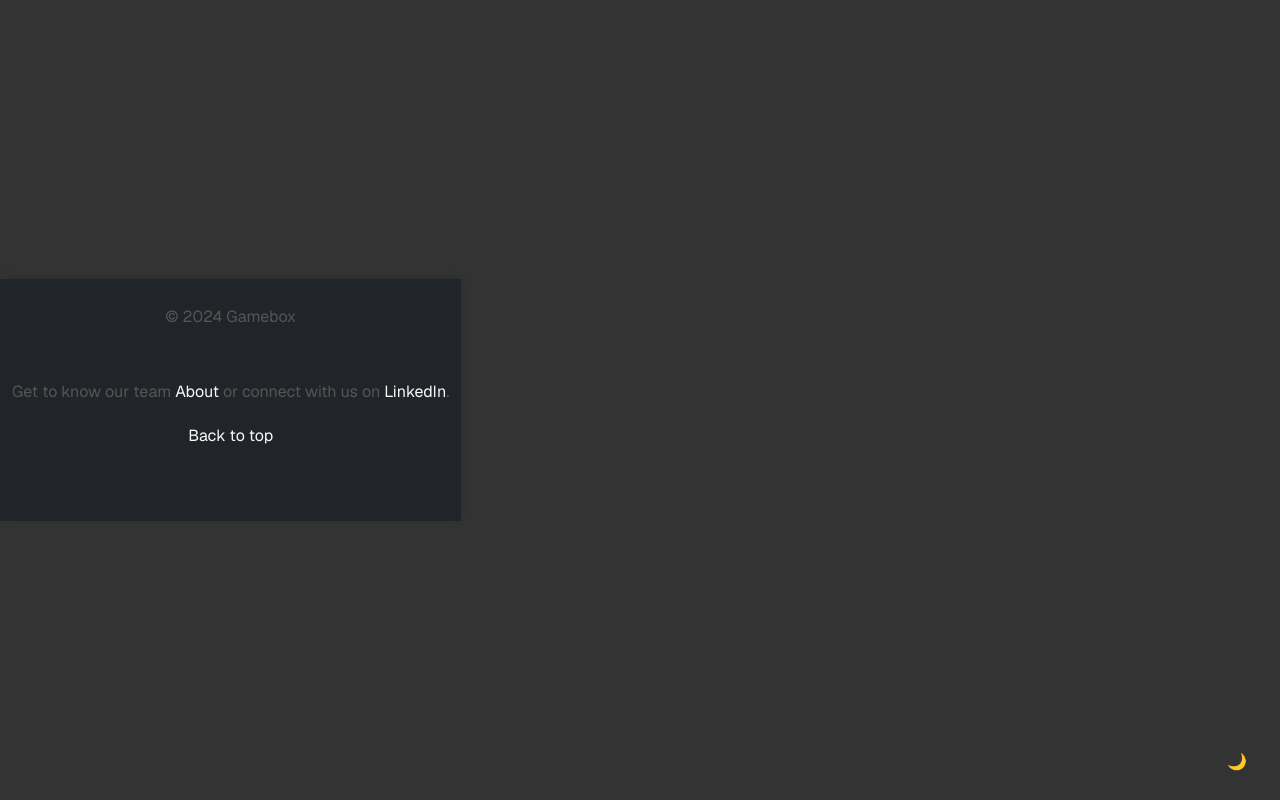
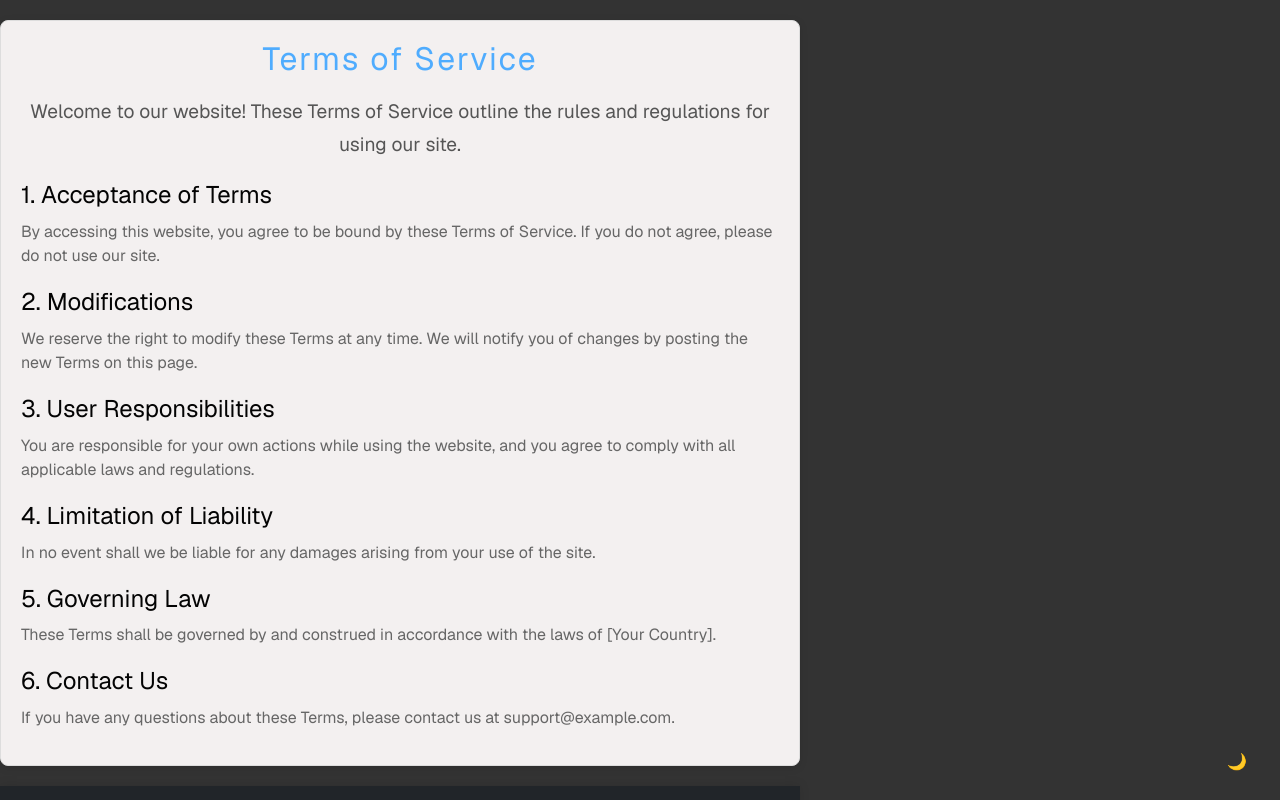
Before and after one commit to Kirknasty54/Gamebox, a React (Vite) app in the folder front_end/our-front-end-react/: page /terms in a window 1280 px wide. Shown: the top 800 px of the page. Built offline with nearby package versions, Linux system fonts and the light colour scheme.

Commit message:
TermsOfService

```diff
--- a/front_end/our-front-end-react/src/App.jsx
+++ b/front_end/our-front-end-react/src/App.jsx
@@ -9,6 +9,7 @@ import LandingPage from './Pages/LandingPage';
 import Footer from './Components/Footer';
 import Profile from './Pages/Profile';
 import Privacy from "./Pages/Privacy";
+import TermsOfService from "./Pages/TermsOfService";
 
 
 import 'bootstrap/dist/css/bootstrap.min.css';
@@ -31,6 +32,8 @@ function App() {
         <Route path="/Popular" element={<Popular />} />
         <Route path="/Profile" element={<Profile />} />
         <Route path="/Privacy" element={<Privacy />} />
+        <Route path="/terms" element={<TermsOfService />} />
+
       </Routes>
     </BrowserRouter>
     <Theme/>
--- /dev/null
+++ b/front_end/our-front-end-react/src/Pages/TermsOfService.css
@@ -0,0 +1,36 @@
+.terms-container {
+    max-width: 800px; /* Limit the width of the content */
+    margin: 20px auto; /* Center the content */
+    padding: 20px; /* Add some padding */
+    color:#030303;
+    background-color: #f3f0f0; /* Light background for contrast */
+    border: 1px solid #ddd; /* Light border */
+    border-radius: 8px; /* Rounded corners */
+    box-shadow: 0 2px 8px rgba(0, 0, 0, 0.1); /* Subtle shadow */
+}
+
+.terms-header {
+    text-align: center; /* Center the header */
+    font-size: 2rem; /* Larger font size */
+    margin-bottom: 20px; /* Space below the header */
+}
+
+.terms-intro {
+    font-size: 1.2rem; /* Slightly larger font for the intro */
+    margin-bottom: 20px; /* Space below the intro */
+    text-align: center; /* Center the intro text */
+}
+
+.terms-section-title {
+    font-size: 1.5rem; /* Section title size */
+    margin-top: 20px; /* Space above the section title */
+    margin-bottom: 10px; /* Space below the section title */
+    color: #030303; /* Darker text color */
+}
+
+.terms-paragraph {
+    font-size: 1rem; /* Standard font size for paragraphs */
+    line-height: 1.5; /* Line height for readability */
+    margin-bottom: 15px; /* Space below each paragraph */
+    color: #666; /* Lighter text color */
+}
--- /dev/null
+++ b/front_end/our-front-end-react/src/Pages/TermsOfService.jsx
@@ -0,0 +1,45 @@
+import React from 'react';
+import './TermsOfService.css';
+
+const TermsOfService = () => {
+  return (
+    <div className="terms-container">
+      <h1 className="terms-header">Terms of Service</h1>
+      <p className="terms-intro">
+        Welcome to our website! These Terms of Service outline the rules and regulations for using our site.
+      </p>
+
+      <h2 className="terms-section-title">1. Acceptance of Terms</h2>
+      <p className="terms-paragraph">
+        By accessing this website, you agree to be bound by these Terms of Service. If you do not agree, please do not use our site.
+      </p>
+
+      <h2 className="terms-section-title">2. Modifications</h2>
+      <p className="terms-paragraph">
+        We reserve the right to modify these Terms at any time. We will notify you of changes by posting the new Terms on this page.
+      </p>
+
+      <h2 className="terms-section-title">3. User Responsibilities</h2>
+      <p className="terms-paragraph">
+        You are responsible for your own actions while using the website, and you agree to comply with all applicable laws and regulations.
+      </p>
+
+      <h2 className="terms-section-title">4. Limitation of Liability</h2>
+      <p className="terms-paragraph">
+        In no event shall we be liable for any damages arising from your use of the site.
+      </p>
+
+      <h2 className="terms-section-title">5. Governing Law</h2>
+      <p className="terms-paragraph">
+        These Terms shall be governed by and construed in accordance with the laws of [Your Country].
+      </p>
+
+      <h2 className="terms-section-title">6. Contact Us</h2>
+      <p className="terms-paragraph">
+        If you have any questions about these Terms, please contact us at support@example.com.
+      </p>
+    </div>
+  );
+};
+
+export default TermsOfService;
```
